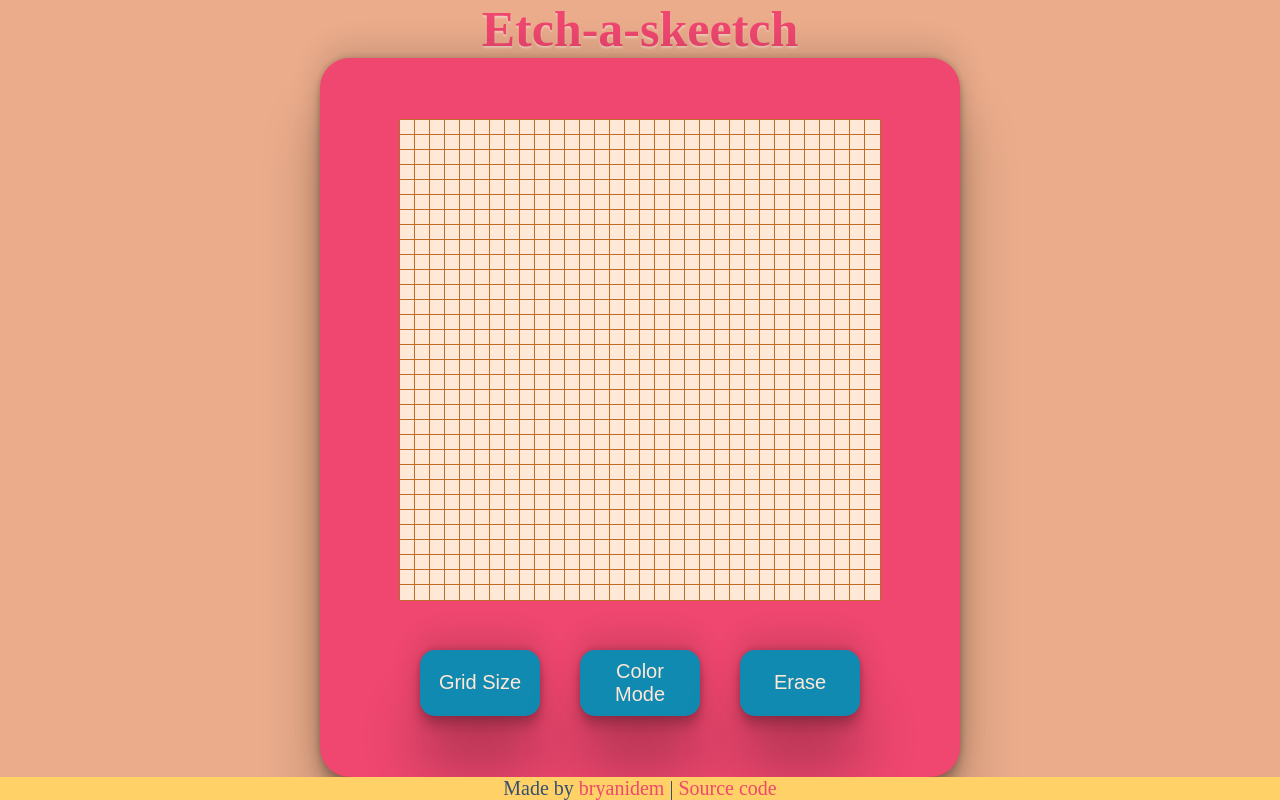
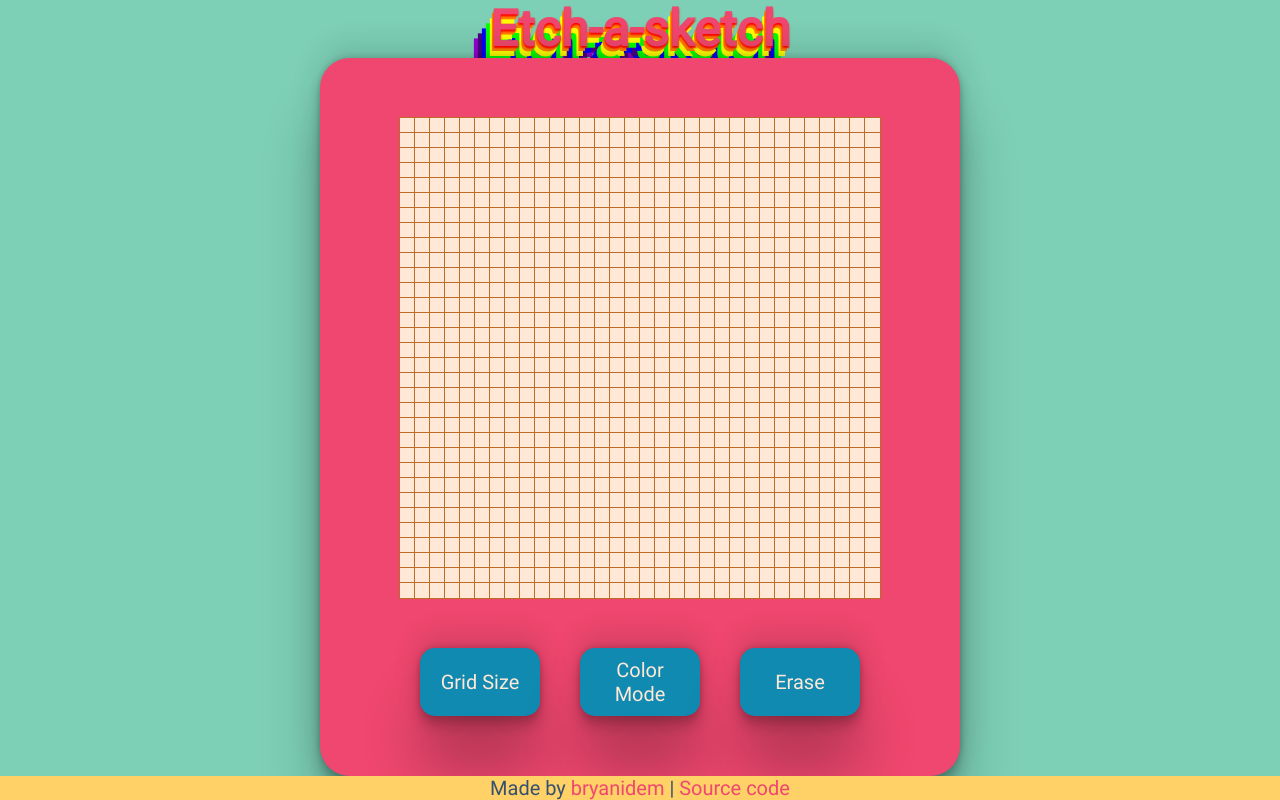
Before and after one commit to bryanidem/Odin-Etch-a-Sketch, a plain HTML site: page index.html in a window 1280 px wide. Drawn offline with Linux system fonts and the light colour scheme.

Commit message:
Add Roboto font

```diff
--- a/index.html
+++ b/index.html
@@ -7,7 +7,7 @@
     <link rel="stylesheet" href="style.css" />
   </head>
   <body>
-    <h1>Etch-a-skeetch</h1>
+    <h1>Etch-a-sketch</h1>
     <div class="container">
       <!-- <p class="title">Etch-a-sketch</p> -->
       <div class="display"></div>
--- a/style.css
+++ b/style.css
@@ -1,6 +1,12 @@
+@font-face {
+  font-family: Roboto;
+  src: url(fonts/Roboto-Regular.ttf);
+}
+
 * {
   margin: 0;
   padding: 0;
+  font-family: Roboto, "Courier New", Courier, monospace;
 }
 
 body {
@@ -9,13 +15,19 @@ body {
   justify-content: space-between;
   align-items: center;
   height: 100vh;
-  background-color: #eaac8b;
+  background-color: #7dcfb6;
 }
 
 h1 {
   color: #ef476f;
-  text-shadow: 0px 2px 2px rgba(255, 255, 255, 0.4);
+  /* text-shadow: 0px 2px 2px rgba(255, 255, 255, 0.4); */
   font-size: 50px;
+  width: 100%;
+  text-align: center;
+
+  text-shadow: 0 2px 2px #ff0000, -2px 5px 0 #ff7f00, -4px 10px 0 #ffff00,
+    -8px 15px 0 #00ff00, -12px 20px 0 #0000ff, -16px 25px 0 #4b0082,
+    -20px 30px 0 #9400d3;
 }
 
 .container {
```
Also changed, not shown: fonts/Roboto-Regular.ttf (added).
